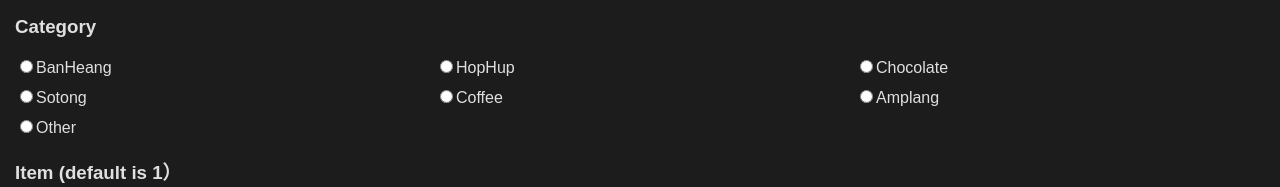
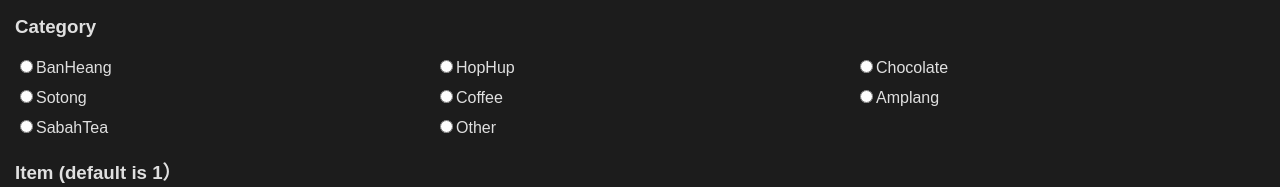
Before and after one commit to SmartProfits/cashier, a plain HTML site: page index.html in a window 1280 px wide. Shown: the part 334-521 px from the top of the page. Drawn offline with Linux system fonts and the light colour scheme.

Commit message:
Update index.html

```diff
--- a/index.html
+++ b/index.html
@@ -172,7 +172,7 @@
             { id: 5, name: "Heong Pheah", price: 16.80 },
             { id: 6, name: "Beh Teh Saw", price: 16.80 },
             { id: 7, name: "Phong Pheah", price: 16.80 },
-            { id: 8, name: "Pepper Biscuit", price: 14.80 },
+            { id: 8, name: "Pepper Biscuit", price: 0 },
             { id: 9, name: "Hup Toh Soh", price: 16.80 },
             { id: 10, name: "Omlette Crisp Chocolate", price: 19.80 },
             { id: 11, name: "Omlette Crisp Pandan", price: 19.80 },
@@ -287,6 +287,24 @@
             { id: 98, name: "kuih Cincin", price: 12 },
             { id: 98, name: "Kuih Cincin Mini)", price: 12 }
 
+        ],
+        SabahTea: [
+            { id: 127, name: "Sabah Tea (S)", price: 7.50 },
+            { id: 128, name: "Sabah Tea (B)", price: 14 },
+            { id: 129, name: "Sabah Tea Box", price: 40 },
+            { id: 130, name: "Sabah Tea Gift Box", price: 96 },
+            { id: 131, name: "Sabah Tea Agarwood", price: 15.90 },
+            { id: 132, name: "Sabah Tea Cinnamon", price: 15.90 },
+            { id: 133, name: "Sabah Tea Ginger", price: 15.90 },
+            { id: 134, name: "Sabah Tea Misai Kuching", price: 15.90 },
+            { id: 135, name: "Sabah Tea Tongat Ali", price: 15.90 },
+            { id: 136, name: "Sabah Tea Geranium", price: 15.90 },
+            { id: 137, name: "Sabah Tea Lemon Grass", price: 15.90 },
+            { id: 138, name: "Sabah Tea Pandan", price: 15.90 },
+            { id: 139, name: "Sabah Tea Geranium", price: 15.90 },
+            { id: 140, name: "Sabah Tea Organic", price: 20 },
+            { id: 141, name: "Sabah Tea Wooden box (B)", price: 65 },
+            { id: 142, name: "Sabah Tea Wooden box (S)", price: 47.70 },
 
         ],
         Other: [
```
